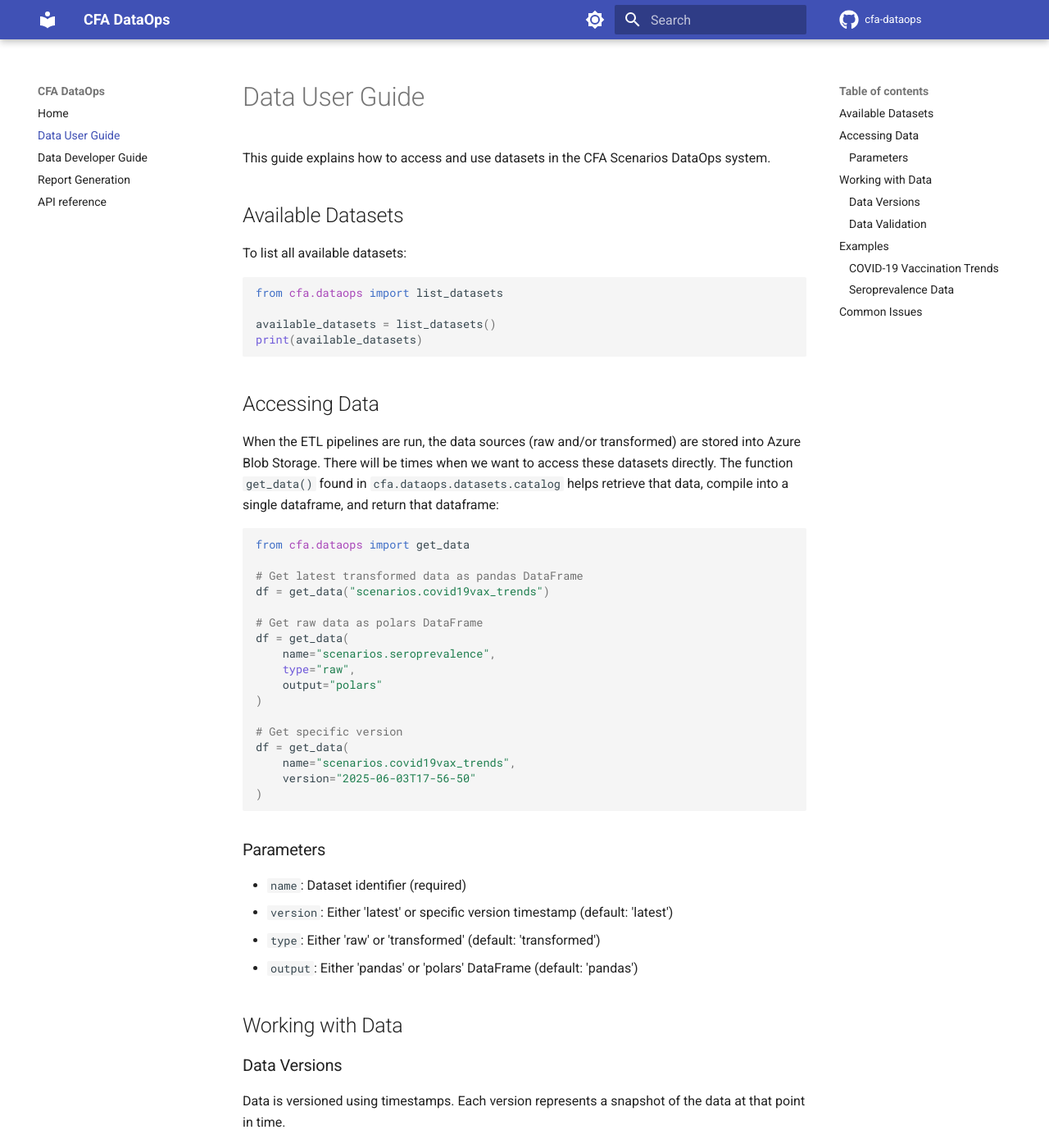
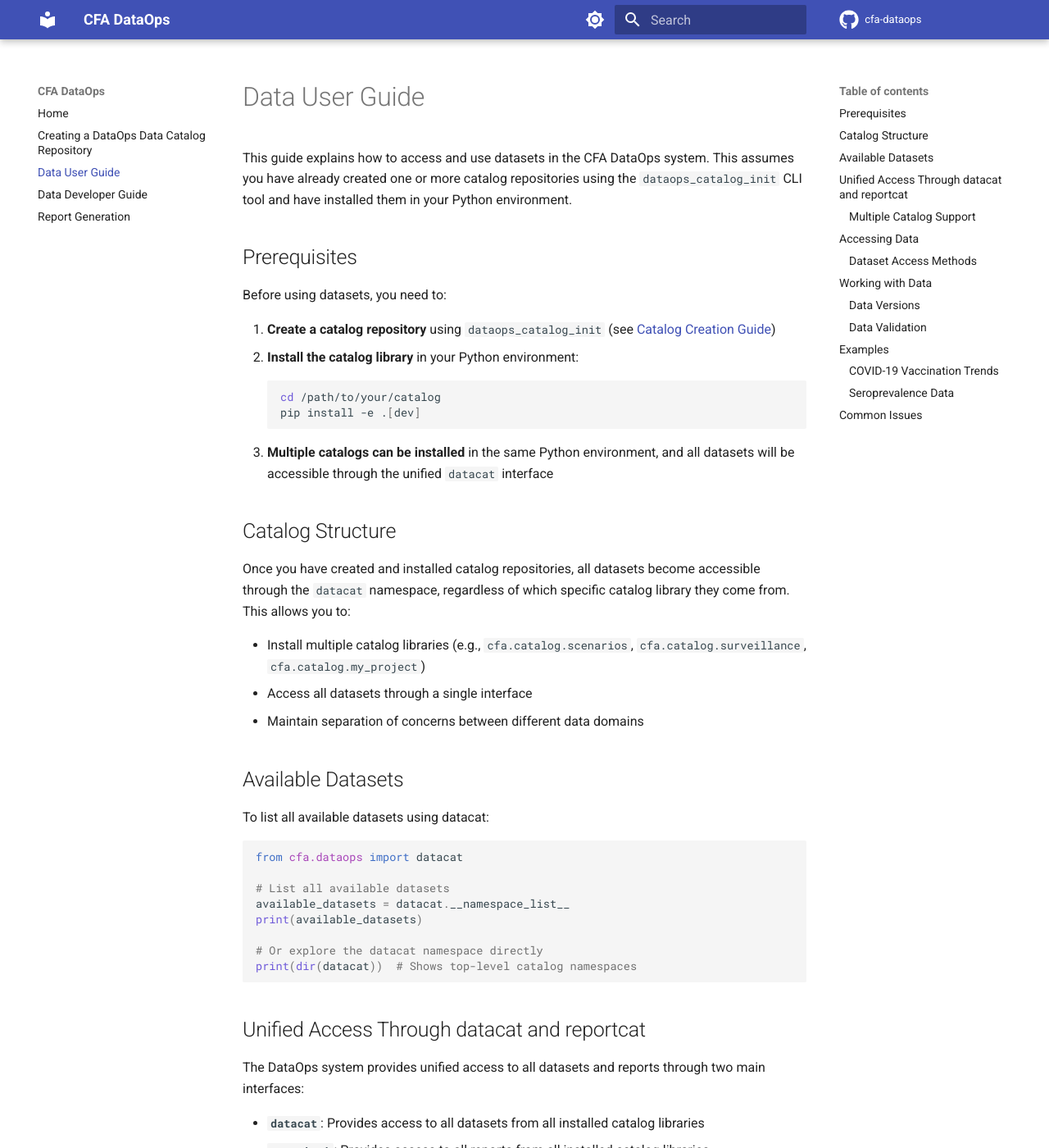
Before and after one commit to CDCgov/cfa-dataops, an MkDocs documentation site: the page built from docs/data_user_guide.md, in a window 1280 px wide and 1400 px high. Shown: the whole window at 82% size. Built offline with MkDocs 1.6.1 and Material for MkDocs 9.7.7, drawn with Linux system fonts in a browser that asks for light colours; comment, search, counter and statistics services are not loaded; some of the changed text lies outside the part shown.

Commit message:
updating documentation

````diff
--- /dev/null
+++ b/docs/catalog_creation.md
@@ -0,0 +1,264 @@
+# Creating a DataOps Data Catalog Repository
+
+This guide explains how to create a new dataops data catalog repository using the `dataops_catalog_init` CLI console script.
+
+## Overview
+
+The `dataops_catalog_init` command creates a structured repository for managing data catalogs within the CFA DataOps framework. It generates a complete Python package with predefined templates for datasets, workflows, and reports.
+
+## Prerequisites
+
+- Python 3.10 (required)
+- `cfa.dataops` package installed
+- Access to create directories in your target location
+
+## Installation
+
+The `dataops_catalog_init` command is automatically available after installing the `cfa.dataops` package:
+
+```bash
+pip install cfa.dataops
+```
+
+## Basic Usage
+
+### Command Syntax
+
+```bash
+dataops_catalog_init <unique_name> <location> [options]
+```
+
+### Parameters
+
+- **`unique_name`** (required): A unique module name that will be appended to the catalog namespace (`cfa.catalog.<unique_name>`)
+- **`location`** (required): The local directory path where you want to create the catalog repository
+
+### Options
+
+- **`--expanded_repo_for_cfa`** or **`-x`**: Creates an expanded repository structure with additional CFA-specific files including:
+  - Pre-commit configuration (`.pre-commit-config.yaml`)
+  - Security baseline (`.secrets.baseline`)
+  - License and disclaimer files
+  - Ruff configuration for code formatting
+  - Git attributes configuration
+  - GitHub workflows (if applicable)
+
+## Examples
+
+### Basic Catalog Creation
+
+```bash
+dataops_catalog_init my_project /path/to/my/catalogs
+```
+
+This creates a catalog module named `cfa.catalog.my_project` in the specified location.
+
+### CFA Expanded Repository
+
+```bash
+dataops_catalog_init my_project /path/to/my/catalogs --expanded_repo_for_cfa
+```
+
+This creates the same catalog but includes additional CFA-specific configuration files.
+
+## Generated Repository Structure
+
+When you run the command, it creates the following structure:
+
+```
+<location>/
+├── cfa/
+│   └── catalog/
+│       └── <unique_name>/
+│           ├── __init__.py
+│           ├── catalog_defaults.toml
+│           ├── datasets/
+│           │   ├── __init__.py
+│           │   ├── etl_example.toml
+│           │   ├── experiment_tracking_example.toml
+│           │   ├── multistage_example.toml
+│           │   └── reference_data_example.toml
+│           ├── reports/
+│           │   ├── __init__.py
+│           │   └── examples/
+│           │       └── basics.ipynb
+│           └── workflows/
+│               ├── __init__.py
+│               ├── etl/
+│               │   └── __init__.py
+│               ├── multistage/
+│               │   └── __init__.py
+│               └── reference_data/
+│                   └── __init__.py
+├── .gitignore
+├── MANIFEST.in
+└── pyproject.toml
+```
+
+### Additional Files (with `--expanded_repo_for_cfa`)
+
+```
+<location>/
+├── .gitattributes
+├── .pre-commit-config.yaml
+├── .secrets.baseline
+├── DISCLAIMER.md
+├── LICENSE
+├── ruff.toml
+└── .github/          # GitHub workflows (if present)
+```
+
+## Key Components
+
+### 1. Catalog Defaults (`catalog_defaults.toml`)
+
+Contains default configuration for storage and access:
+
+```toml
+[storage]
+account = "cfadatalakeprd"
+container = "cfapredict"
+
+[access_ledger]
+path = "_access/<unique_name>/ledger/"
+```
+
+### 2. Dataset Examples
+
+The generated repository includes several dataset template examples:
+
+#### ETL Dataset (`etl_example.toml`)
+- For data extracted from external sources, transformed, and loaded
+- Includes source, extract, and load configurations
+- Suitable for unstable external data sources
+
+#### Reference Data (`reference_data_example.toml`)
+- For static or infrequently changing reference data
+- Typically used across multiple projects
+- Only requires load configuration (no extract needed)
+
+#### Experiment Tracking (`experiment_tracking_example.toml`)
+- For tracking machine learning experiments and model data
+
+#### Multistage (`multistage_example.toml`)
+- For complex data pipelines with multiple processing stages
+
+### 3. Project Configuration (`pyproject.toml`)
+
+Generated with:
+- Package name: `cfa.catalog.<unique_name>`
+- Required dependencies for dataops functionality
+- Development dependencies for testing
+- Proper Python version constraints (>=3.10,<3.11)
+
+## Dataset Configuration Structure
+
+Each dataset TOML file follows this general structure:
+
+```toml
+[properties]
+name = "dataset_name"           # Required
+automate = false               # Optional
+transform_templates = []       # Optional
+schemas = ""                   # Optional
+type = "etl|reference|experiment|multistage"  # Optional
+
+[source]
+# Source-specific configuration
+url = "https://api.example.com/data"
+# Additional source parameters...
+
+[extract]  # For ETL datasets
+account = ""     # Uses default if empty
+container = ""   # Uses default if empty
+prefix = "dataops/{group}/raw/{dataset}"
+
+[load]
+account = ""     # Uses default if empty
+container = ""   # Uses default if empty
+prefix = "dataops/{group}/transformed/{dataset}"
+```
+
+## Installation and Development
+
+After creating your catalog repository:
+
+1. **Navigate to the created directory:**
+   ```bash
+   cd /path/to/your/catalog
+   ```
+
+2. **Install in editable mode:**
+   ```bash
+   pip install -e .[dev]
+   ```
+
+3. **Start developing your datasets, workflows, and reports**
+
+## Interactive Confirmation
+
+The command includes an interactive confirmation step:
+
+```
+This will create a new dataops catalog module named cfa.catalog.<unique_name>. Continue? (y/n)
+```
+
+- Type `y` to proceed with creation
+- Type `n` to abort the operation
+
+## Name Sanitization
+
+The `unique_name` parameter is automatically sanitized:
+- Converted to lowercase
+- Hyphens and spaces replaced with underscores
+- Only alphanumeric characters and underscores retained
+
+For example:
+- `My-Project Name` becomes `my_project_name`
+- `test-catalog-2024` becomes `test_catalog_2024`
+
+## Error Handling
+
+### Directory Already Exists
+If the target location already exists, the command will:
+- Display an error message: "Directory {location} already exists."
+- Exit without making any changes
+
+### Invalid Permissions
+Ensure you have write permissions to the target location before running the command.
+
+## Best Practices
+
+1. **Choose descriptive names**: Use clear, descriptive names for your catalog modules
+2. **Organize by purpose**: Consider creating separate catalogs for different projects or data domains
+3. **Version control**: Initialize git in your catalog repository for version tracking
+4. **Documentation**: Update the generated examples with your actual dataset configurations
+5. **Testing**: Use the included test framework to validate your catalog configurations
+
+## Next Steps
+
+After creating your catalog repository:
+
+1. Review and customize the example dataset configurations
+2. Add your actual data sources and configurations
+3. Develop custom workflows for your data processing needs
+4. Create reports and visualizations using the provided templates
+5. Set up automated testing and validation
+
+## Troubleshooting
+
+### Common Issues
+
+**Import errors after installation:**
+- Ensure you're in the correct directory when running `pip install -e .[dev]`
+- Verify Python version compatibility (3.10 required)
+
+**Permission denied errors:**
+- Check write permissions for the target directory
+- Consider using a different location or adjusting permissions
+
+**Template rendering errors:**
+- Ensure all required dependencies are installed
+- Check that the `cfa.dataops` package is properly installed
+
+For additional support, refer to the main DataOps documentation or contact the development team.
--- a/docs/data_developer_guide.md
+++ b/docs/data_developer_guide.md
@@ -2,16 +2,37 @@
 
 ## How to use this guide
 
-This guide explains how to add new datasets to the CFA Scenarios DataOps system.
+This guide explains how to add new datasets to the CFA DataOps system using catalog repositories. This assumes you have already created a catalog repository using the `dataops_catalog_init` CLI tool.
 
-This repository is designed and maintained so that if a core set of patterns are followed, adding new datasets for easy access by other teams is a straightforward procedure.
+## Prerequisites
+
+Before developing datasets, you need to:
+
+1. **Create a catalog repository** using `dataops_catalog_init` (see [Catalog Creation Guide](catalog_creation.md))
+2. **Install the catalog library** in development mode:
+   ```bash
+   cd /path/to/your/catalog
+   pip install -e .[dev]
+   ```
+3. **Understand the catalog structure** - all dataset development happens within your catalog repository
+
+## Catalog-Based Development
+
+The DataOps system is designed around catalog repositories that contain:
+
+- **Dataset configurations** (TOML files in `datasets/` directory)
+- **ETL, Multistage, Reference Data workflows** (Python modules in `workflows/` directory)
+- **Report templates** (Jupyter notebooks in `reports/` directory)
+- **Schemas and validation** (Python files defining data contracts)
+
+Multiple catalog repositories can be installed in the same Python environment, and all datasets will be accessible through the unified `datacat` interface, while reports are accessible through `reportcat`.
 
 This document guides you through:
 
-- Adding a new dataset
-- Creating an ETL process
+- Adding a new dataset to your catalog repository
+- Creating an ETL process within your catalog
 - Using Pandera schemas and synthetic data to test your ETL scripts
-- Using workflows
+- Using workflows within your catalog structure
 
 ## Overview
 
@@ -22,19 +43,20 @@
 - SQL templates for transformations (optional)
 - Schema validation using Pandera
 
-### Example
-
-There are many datasets in this repository that can serve as references while creating yours. For example, the `covid19vax_trends` dataset:
-
-- [TOML configuration](https://github.com/CDCgov/cfa-dataops/blob/main/cfa/dataops/datasets/scenarios/covid19_vaccination_trends.toml)
-- [Schema and synthetic data](https://github.com/CDCgov/cfa-dataops/blob/main/cfa/dataops/datasets/scenarios/schemas/covid19vax_trends.py)
-- [ETL script](https://github.com/CDCgov/cfa-dataops/blob/main/cfa/dataops/etl/scenarios/covid19vax_trends.py)
-- [ETL SQL](https://github.com/CDCgov/cfa-dataops/blob/main/cfa/dataops/etl/transform_templates/scenarios/covid19vax_trends.sql)
-- [Unit tests](https://github.com/CDCgov/cfa-dataops/blob/main/tests/datasets/test_covid19_vax_trends.py)
-
 ## Update an existing dataset
 
-From the command line:
+You can update datasets using datacat or from the command line:
+
+```python
+from cfa.dataops import datacat
+
+# Trigger ETL for a specific dataset
+datacat.scenarios.covid19vax_trends.extract()
+datacat.scenarios.covid19vax_trends.transform()
+datacat.scenarios.covid19vax_trends.load()
+```
+
+Or from the command line:
 
 ```
 python -m cfa.dataops.etl.covid19vax_trends --extract
@@ -42,16 +64,16 @@
 
 ## Adding a New Dataset
 
-To add a new dataset:
+To add a new dataset to your catalog repository:
 
-1. Create a TOML configuration file in `cfa/dataops/datasets/{team_dir}/{dataset_name}.toml`
-1. Optionally, create a schema validation file
-1. Create a new ETL script in `cfa/dataops/etl/{team_dir}/`
-1. Add SQL transformation templates in `cfa/dataops/etl/transform_templates/{team_dir}/` (is using SQL for transforms). These are [Mako templates](https://www.makotemplates.org/)
+1. Create a TOML configuration file in `{your_catalog}/datasets/{dataset_name}.toml`
+2. Optionally, create a schema validation file in your catalog's structure
+3. Create a new ETL script in `{your_catalog}/workflows/{workflow_type}/`
+4. Add SQL transformation templates if using SQL for transforms (these are [Mako templates](https://www.makotemplates.org/))
 
 ### Configuration file
 
-```toml title="cfa/dataops/datasets/{team_dir}/{dataset_name}.toml"
+```toml title="{your_catalog}/datasets/{dataset_name}.toml"
 [properties]
 name = "dataset_name"
 version = "1.0"
@@ -91,12 +113,16 @@
 
 ### ETL script
 
-```python title="cfa/dataops/etl/{team_dir}/{dataset_name}.py"
-from ... import datacat
-from ...datasets.{team_dir}.schemas.{dataset_name} import extract_schema, load_schema
+```python title="{your_catalog}/workflows/{workflow_type}/{dataset_name}.py"
+from cfa.dataops import datacat
+import pandas as pd
+import io
 
 def extract() -> pd.DataFrame:
     # Extract implementation
+    # Access dataset configuration via datacat
+    config = datacat.{catalog_name}.{dataset_name}.config
+    # Extract data from source
     pass
 
 def transform(df: pd.DataFrame) -> pd.DataFrame:
@@ -104,12 +130,31 @@
     pass
 
 def load(df: pd.DataFrame) -> None:
-    # Load implementation
-    pass
+    # Load implementation using datacat
+    # Convert DataFrame to bytes buffer
+    buffer = io.BytesIO()
+    df.to_parquet(buffer, index=False)
+    buffer.seek(0)
+
+    # Write to blob storage
+    datacat.{catalog_name}.{dataset_name}.load.write_blob(
+        file_buffer=buffer.getvalue(),
+        path_after_prefix="data.parquet",
+        auto_version=True
+    )
 
 def main(run_extract: bool = False, val_raw: bool = False, val_tf: bool = False) -> None:
     # Main ETL runner
-    pass
+    if run_extract:
+        raw_data = extract()
+        if val_raw:
+            # Validate raw data
+            pass
+
+    if val_tf:
+        # Transform and validate
+        transformed_data = transform(raw_data)
+        load(transformed_data)
 ```
 
 ### [optional] SQL templates
--- a/docs/data_user_guide.md
+++ b/docs/data_user_guide.md
@@ -1,48 +1,103 @@
 # Data User Guide
 
-This guide explains how to access and use datasets in the CFA Scenarios DataOps system.
+This guide explains how to access and use datasets in the CFA DataOps system. This assumes you have already created one or more catalog repositories using the `dataops_catalog_init` CLI tool and have installed them in your Python environment.
+
+## Prerequisites
+
+Before using datasets, you need to:
+
+1. **Create a catalog repository** using `dataops_catalog_init` (see [Catalog Creation Guide](catalog_creation.md))
+2. **Install the catalog library** in your Python environment:
+   ```bash
+   cd /path/to/your/catalog
+   pip install -e .[dev]
+   ```
+3. **Multiple catalogs can be installed** in the same Python environment, and all datasets will be accessible through the unified `datacat` interface
+
+## Catalog Structure
+
+Once you have created and installed catalog repositories, all datasets become accessible through the `datacat` namespace, regardless of which specific catalog library they come from. This allows you to:
+
+- Install multiple catalog libraries (e.g., `cfa.catalog.scenarios`, `cfa.catalog.surveillance`, `cfa.catalog.my_project`)
+- Access all datasets through a single interface
+- Maintain separation of concerns between different data domains
 
 ## Available Datasets
 
-To list all available datasets:
+To list all available datasets using datacat:
 
 ```python
-from cfa.dataops import list_datasets
+from cfa.dataops import datacat
 
-available_datasets = list_datasets()
+# List all available datasets
+available_datasets = datacat.__namespace_list__
 print(available_datasets)
+
+# Or explore the datacat namespace directly
+print(dir(datacat))  # Shows top-level catalog namespaces
+```
+
+## Unified Access Through datacat and reportcat
+
+The DataOps system provides unified access to all datasets and reports through two main interfaces:
+
+- **`datacat`**: Provides access to all datasets from all installed catalog libraries
+- **`reportcat`**: Provides access to all reports from all installed catalog libraries
+
+### Multiple Catalog Support
+
+You can install multiple catalog libraries in the same Python environment:
+
+```bash
+# Install multiple catalogs
+pip install -e /path/to/scenarios-catalog[dev]
+pip install -e /path/to/surveillance-catalog[dev]
+pip install -e /path/to/my-project-catalog[dev]
+```
+
+All datasets and reports become accessible through the unified interfaces:
+
+```python
+from cfa.dataops import datacat
+from cfa.dataops.reporting import reportcat
+
+# Access datasets from any installed catalog
+datacat.scenarios.covid19vax_trends.load.get_dataframe()
+datacat.surveillance.flu_trends.load.get_dataframe()
+datacat.my_project.custom_dataset.load.get_dataframe()
+
+# Access reports from any installed catalog
+reportcat.scenarios.examples.basics_ipynb
+reportcat.surveillance.weekly.summary_ipynb
+reportcat.my_project.analysis.trend_report_ipynb
 ```
 
 ## Accessing Data
 
-When the ETL pipelines are run, the data sources (raw and/or transformed) are stored into Azure Blob Storage. There will be times when we want to access these datasets directly. The function `get_data()` found in `cfa.dataops.datasets.catalog` helps retrieve that data, compile into a single dataframe, and return that dataframe:
+When the ETL pipelines are run, the data sources (raw and/or transformed) are stored into Azure Blob Storage. You can access these datasets directly using the `datacat` interface:
 
 ```python
-from cfa.dataops import get_data
+from cfa.dataops import datacat
 
 # Get latest transformed data as pandas DataFrame
-df = get_data("scenarios.covid19vax_trends")
+df = datacat.scenarios.covid19vax_trends.load.get_dataframe()
 
 # Get raw data as polars DataFrame
-df = get_data(
-    name="scenarios.seroprevalence",
-    type="raw",
-    output="polars"
-)
+df = datacat.scenarios.seroprevalence.extract.get_dataframe(output="polars")
 
 # Get specific version
-df = get_data(
-    name="scenarios.covid19vax_trends",
+df = datacat.scenarios.covid19vax_trends.load.get_dataframe(
     version="2025-06-03T17-56-50"
 )
 ```
 
-### Parameters
+### Dataset Access Methods
 
-- `name`: Dataset identifier (required)
-- `version`: Either 'latest' or specific version timestamp (default: 'latest')
-- `type`: Either 'raw' or 'transformed' (default: 'transformed')
-- `output`: Either 'pandas' or 'polars' DataFrame (default: 'pandas')
+- `datacat.{catalog}.{dataset}.load.get_dataframe()`: Access transformed data
+- `datacat.{catalog}.{dataset}.extract.get_dataframe()`: Access raw data
+- Parameters for `get_dataframe()`:
+  - `version`: Either 'latest' or specific version timestamp (default: 'latest')
+  - `output`: Either 'pandas' or 'polars' DataFrame (default: 'pandas')
 
 ## Working with Data
 
@@ -53,8 +108,7 @@
 To get a specific version:
 
 ```python
-df = get_data(
-    "scenarios.covid19vax_trends",
+df = datacat.scenarios.covid19vax_trends.load.get_dataframe(
     version="2025-06-03T17-59-16"
 )
 ```
@@ -87,38 +141,33 @@
 ### COVID-19 Vaccination Trends
 
 ```python
-from cfa.dataops import get_data
+from cfa.dataops import datacat
 
 # Get latest transformed data
-vax_df = get_data("scenarios.covid19vax_trends")
+vax_df = datacat.scenarios.covid19vax_trends.load.get_dataframe()
 
 # Get raw data for analysis
-raw_vax = get_data(
-    "scenarios.covid19vax_trends",
-    type="raw"
-)
+raw_vax = datacat.scenarios.covid19vax_trends.extract.get_dataframe()
 ```
 
 ### Seroprevalence Data
 
 ```python
-from cfa.dataops import get_data
+from cfa.dataops import datacat
 
 # Get as polars DataFrame
-sero_df = get_data(
-    "scenarios.seroprevalence",
-    output="polars"
-)
+sero_df = datacat.scenarios.seroprevalence.load.get_dataframe(output="polars")
 ```
 
 ## Common Issues
 
 1. Dataset Not Found
-   - Verify dataset name using `list_datasets()`
+   - Verify dataset name using `datacat.__namespace_list__`
    - Check for typos in namespace path
+   - Ensure the catalog containing the dataset is installed
 2. Version Not Found
-   - Use 'latest' to get most recent version
-   - Check available versions in Azure Blob Storage
+   - Use 'latest' to get most recent version (default)
+   - Check available versions using `datacat.{catalog}.{dataset}.load.get_versions()`
 3. Schema Validation Errors
    - Ensure data matches expected schema
    - Check for missing required columns
--- a/mkdocs.yaml
+++ b/mkdocs.yaml
@@ -2,10 +2,10 @@
 
 nav:
   - index.md
+  - catalog_creation.md
   - data_user_guide.md
   - data_developer_guide.md
   - report_generation.md
-  - api.md
 
 repo_url: https://github.com/cdcgov/cfa-dataops
 repo_name: cfa-dataops
--- a/pyproject.toml
+++ b/pyproject.toml
@@ -59,7 +59,6 @@
 build-backend = "poetry.core.masonry.api"
 
 [tool.poetry.scripts]
-state_report_pdf = "cfa.dataops.workflows.post_processing.state_report_pdf:main"
 dataops_catalog_init = "cfa.dataops.create_catalog.command:main"
 
 [tool.pytest.ini_options]
````
Also changed, not shown: docs/api.md (deleted, +0 -5 lines), docs/index.md (+1 -1 lines), docs/report_generation.md (+55 -5 lines).
